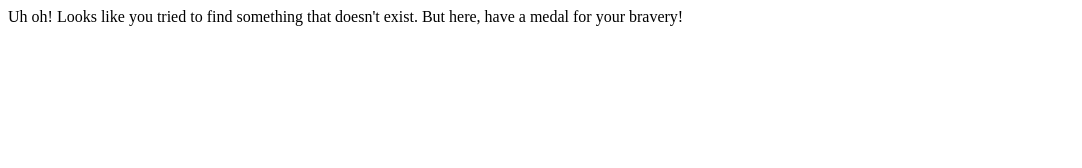
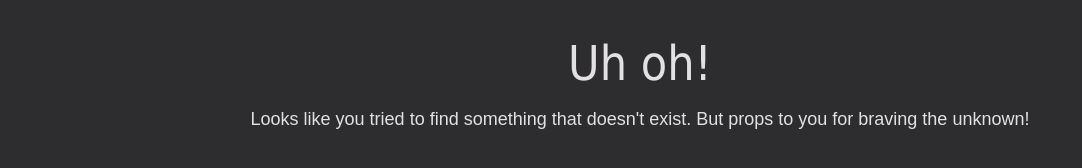
Before and after one commit to chrismacarthur/chrismacarthur.dev, a plain HTML site: page frontend/404.html in a window 1280 px wide. Shown: the whole page, without its empty margins (0-1082 px from the left). Drawn offline with Linux system fonts and the light colour scheme.

Commit message:
Updated 404 page and corresponding CSS

```diff
--- a/frontend/404.html
+++ b/frontend/404.html
@@ -1,11 +1,12 @@
 <!DOCTYPE html>
 <html lang="en">
 	<head>
-		<title>Page Not Found</title>
-		<meta name="viewport" content="width=device-width, initial-scale=1"> <!-- Better viewing on mobile -->
+		<title>Hmmm.. Page Not Found</title>
+		<link rel="stylesheet" type="text/css" href="/design/404.css">
 	</head>
 
 	<body>
-		<text>Uh oh! Looks like you tried to find something that doesn't exist. But here, have a medal for your bravery!</text>
+		<h1>Uh oh!</h1>
+		<p>Looks like you tried to find something that doesn't exist. But props to you for braving the unknown!</p>
 	</body>
 </html>
--- /dev/null
+++ b/frontend/design/404.css
@@ -0,0 +1,22 @@
+body {
+  font-family: Tahoma, Geneva, Verdana, sans-serif;
+  color: #e2e0e0;
+  background-color: #2d2d30;
+}
+
+h1 {
+  font-weight: normal;
+  max-width: 100%;
+  margin-top: 35px;
+  margin-bottom: 10px;
+  font-size: 48px;
+  text-align: center;
+  display: block;
+}
+
+p {
+  font-family: Arial, Helvetica, sans-serif;
+  font-size: 18px;
+  text-align: center;
+  display: block;
+}
```
